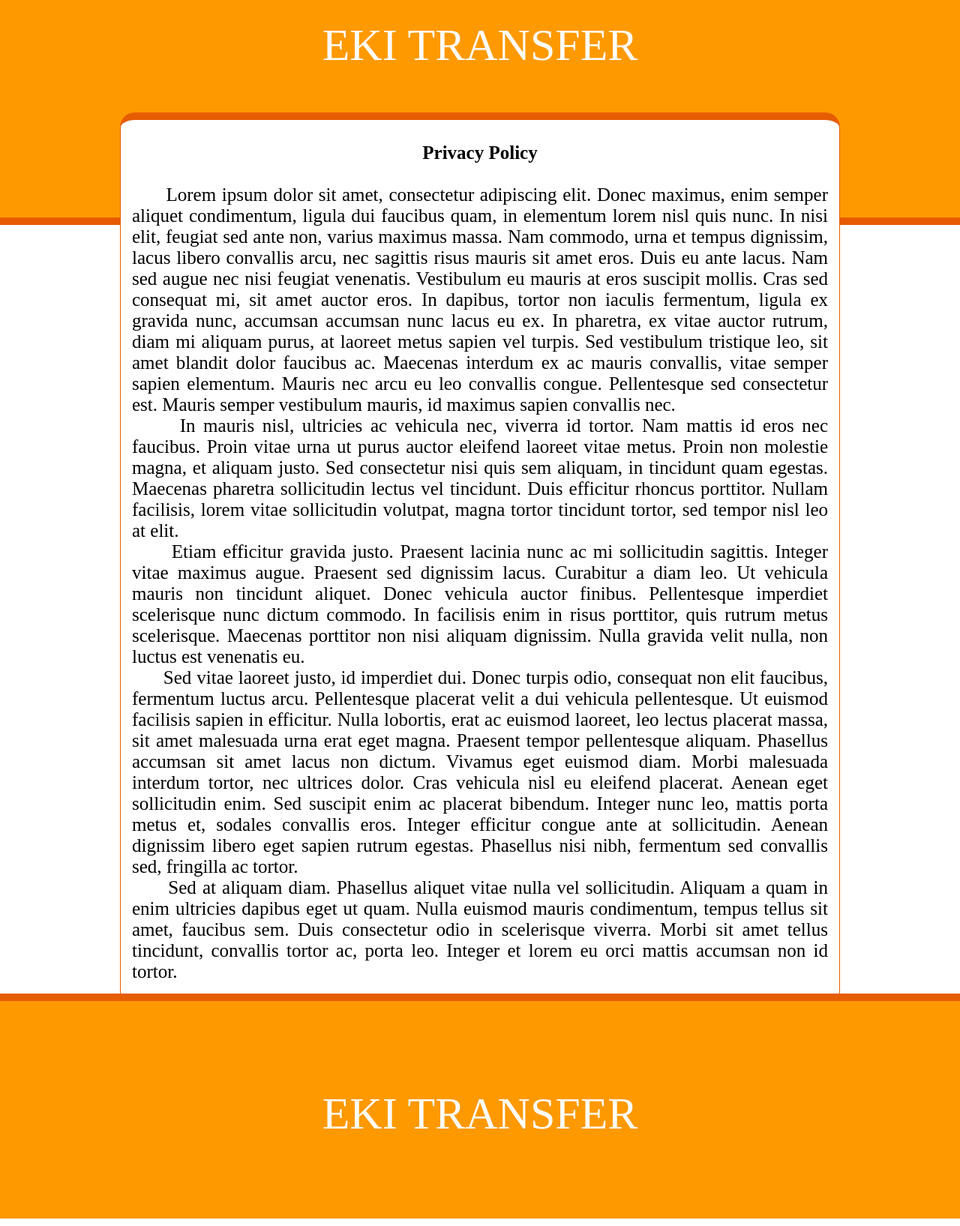
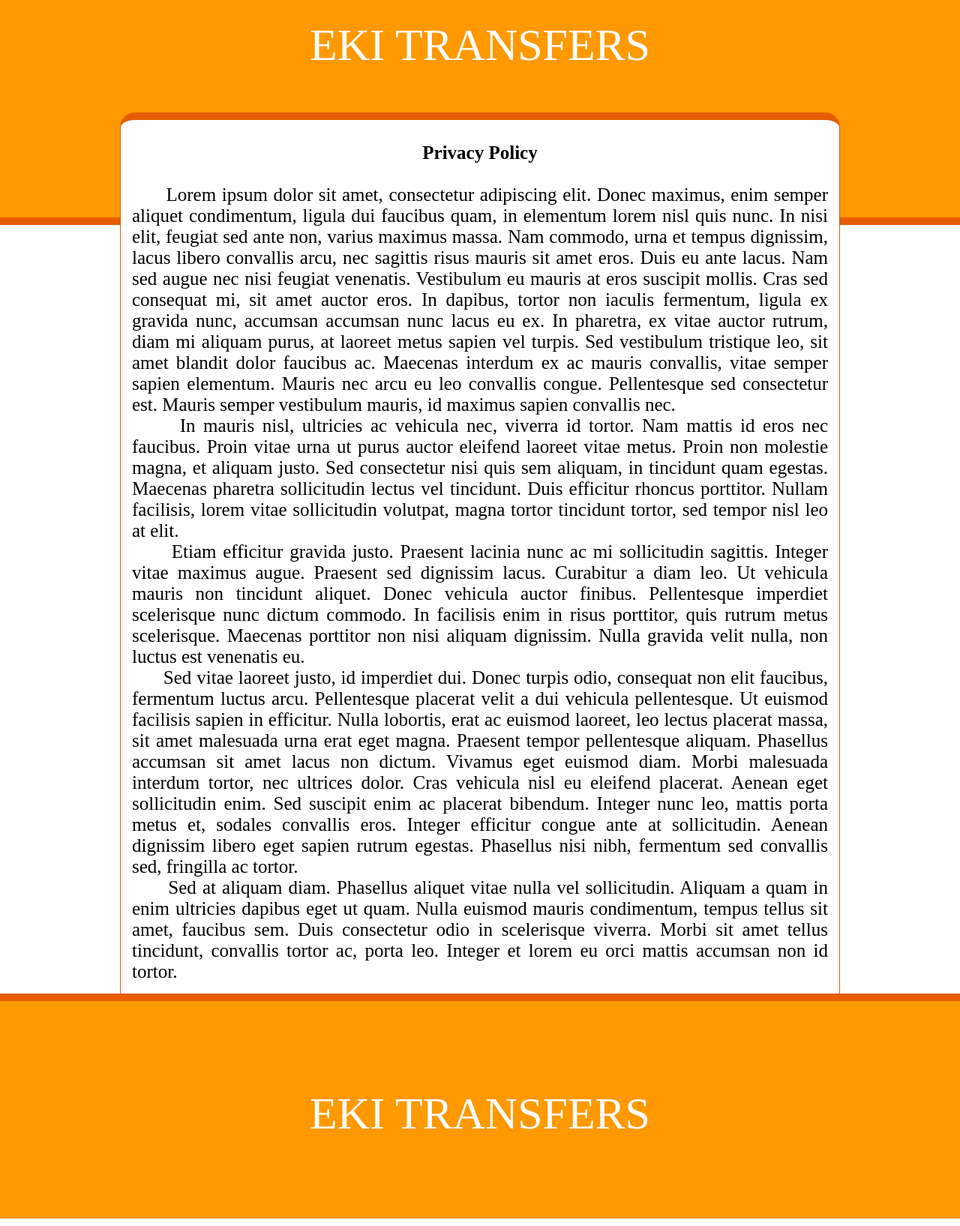
Before and after one commit to PetarBisevac/PetarBisevac.github.io, a plain HTML site: page index.html in a window 1280 px wide. Shown: the whole page at 75% size. Drawn offline with Linux system fonts and the light colour scheme.

Commit message:
Update index.html

```diff
--- a/index.html
+++ b/index.html
@@ -2,12 +2,12 @@
 <html>
   <head>
     <meta charset="utf-8">
-    <title>Ekitransfer</title>
+    <title>Eki transfers</title>
     <link rel="stylesheet" type="text/css" href="PrivacyPolicy.css">
   </head>
   <body>
     <header>
-      <p>EKI TRANSFER</p>
+      <p>EKI TRANSFERS</p>
     </header>
     <div class="container col-9">
       <h1>Privacy Policy</h1> </br>
@@ -22,7 +22,7 @@
 &nbsp &nbsp &nbsp Sed at aliquam diam. Phasellus aliquet vitae nulla vel sollicitudin. Aliquam a quam in enim ultricies dapibus eget ut quam. Nulla euismod mauris condimentum, tempus tellus sit amet, faucibus sem. Duis consectetur odio in scelerisque viverra. Morbi sit amet tellus tincidunt, convallis tortor ac, porta leo. Integer et lorem eu orci mattis accumsan non id tortor.</p>
     </div>
     <footer>
-      <p>EKI TRANSFER</p>
+      <p>EKI TRANSFERS</p>
     </footer>
 
   </body>
```
